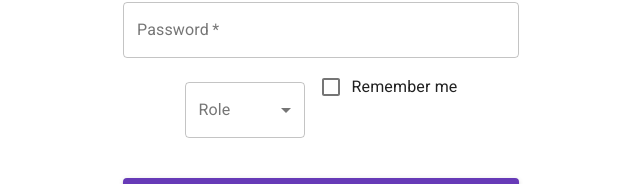
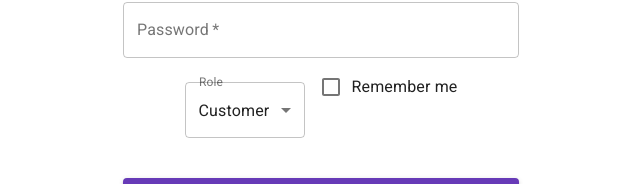
Before and after one commit to ridbay/Banka-React, a React (Create React App) app: page /signin in a window 1280 px wide. Shown: the part 270-454 px from the top of the page, without its empty margins (319-959 px from the left). Built offline with nearby package versions, Linux system fonts and the light colour scheme; the HTML template or start-up script is replaced by a standard one.

Commit message:
set default value in select input on  signIn form

```diff
--- a/src/pages/SignIn.jsx
+++ b/src/pages/SignIn.jsx
@@ -49,7 +49,7 @@ export default function SignIn() {
   const classes = useStyles();
   const [email, setEmail] = useState('');
   const [password, setPassword] = useState('');
-  const [role, setRole] = useState('')
+  const [role, setRole] = useState('customer')
 
 
   const handleEmailChange = event => {
@@ -129,7 +129,7 @@ export default function SignIn() {
               }}
 
             >
-              <option value="" />
+
               <option value={"customer"}>Customer</option>
               <option value={"staff"}>Staff</option>
               <option value={"admin"}>Admin</option>
```
